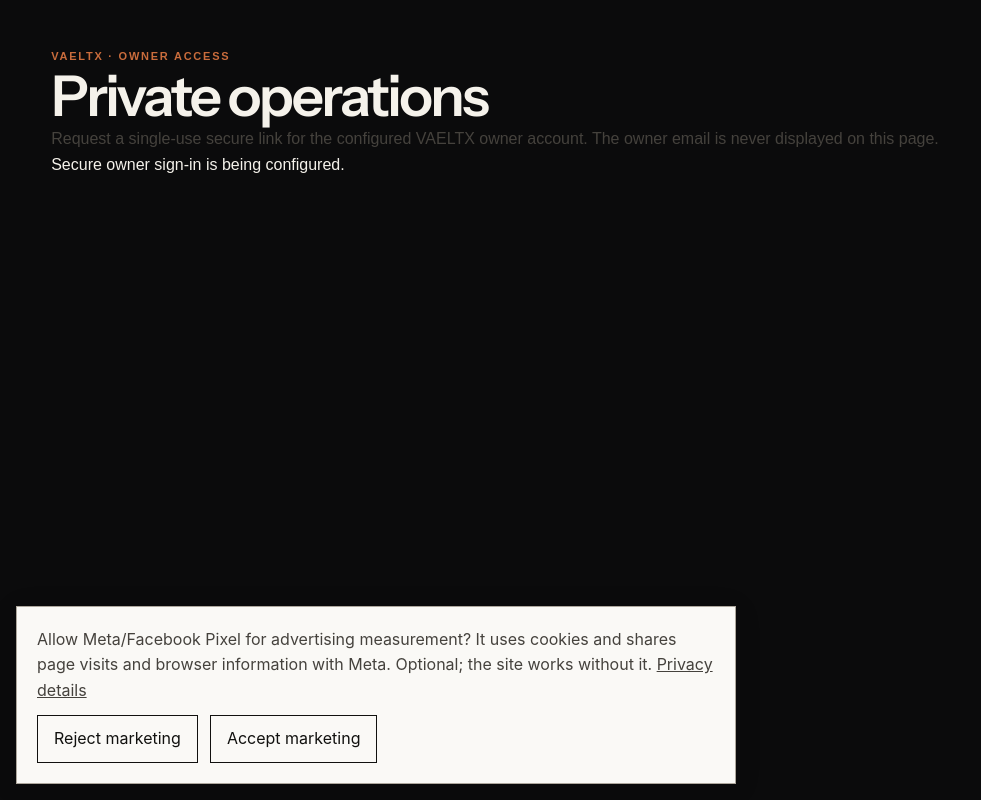
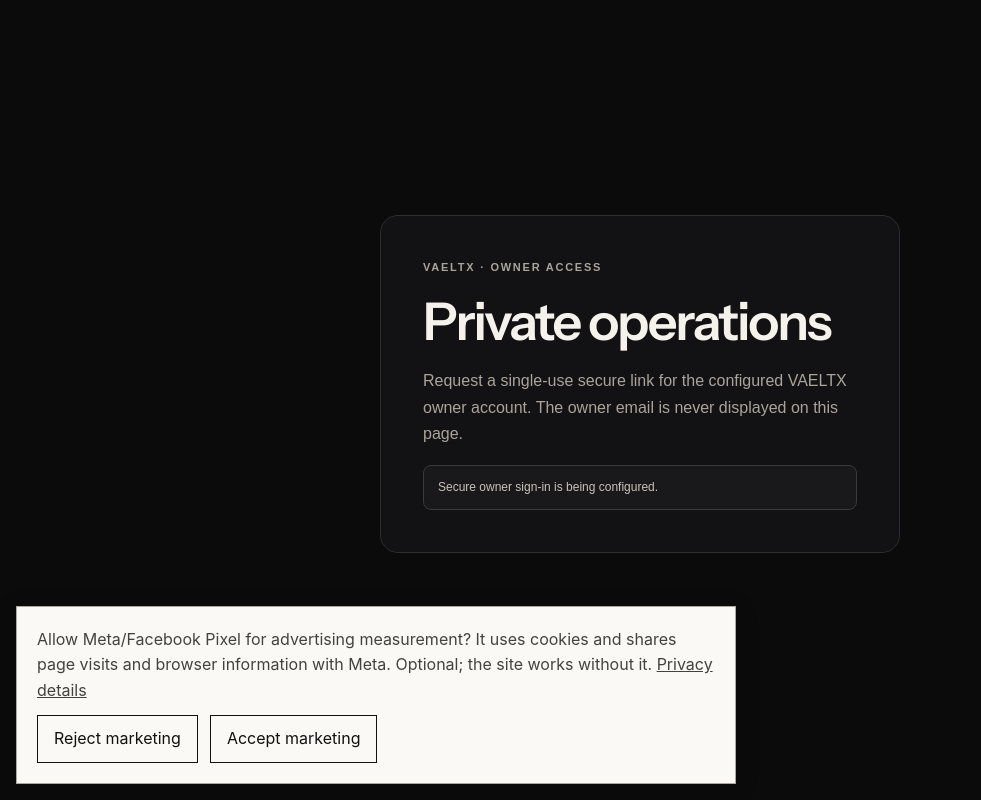
Before and after one commit to Xelthor300/vaeltx-portfolio, a Next.js app: page /admin/managed-hosting/signin in a window 1280 px wide. Shown: the whole page, without its empty margins (0-981 px from the left). Built offline with nearby package versions, Linux system fonts and the light colour scheme; no server answers.

Commit message:
Style secure owner sign-in

```diff
--- a/src/app/admin/managed-hosting/managed-hosting.css
+++ b/src/app/admin/managed-hosting/managed-hosting.css
@@ -181,3 +181,54 @@
   .hosting-header { align-items: flex-start; flex-direction: column; }
   .hosting-summary { grid-template-columns: repeat(2, minmax(0, 1fr)); }
 }
+
+.owner-signin-shell {
+  display: grid;
+  place-items: center;
+  padding-top: 48px;
+}
+.owner-signin-card {
+  width: min(100%, 520px);
+  display: grid;
+  gap: 18px;
+  padding: clamp(24px, 5vw, 42px);
+  border: 1px solid #2d2d32;
+  border-radius: 18px;
+  background: #121214;
+}
+.owner-signin-card h1 {
+  margin: 0;
+  font-size: clamp(34px, 7vw, 52px);
+  letter-spacing: -0.04em;
+}
+.owner-signin-card p {
+  margin: 0;
+  color: #aaa49a;
+  line-height: 1.65;
+}
+.owner-signin-card button {
+  width: 100%;
+  border: 0;
+  border-radius: 8px;
+  padding: 14px 16px;
+  background: #f5f2eb;
+  color: #0b0b0c;
+  font-weight: 700;
+  cursor: pointer;
+}
+.owner-signin-card button:disabled {
+  cursor: not-allowed;
+  opacity: .45;
+}
+.owner-signin-captcha {
+  min-height: 65px;
+}
+.owner-signin-notice {
+  border: 1px solid #38383d;
+  background: #19191c;
+  border-radius: 8px;
+  padding: 12px 14px;
+  color: #c9c3b8;
+  font-size: 12px;
+  line-height: 1.55;
+}
```
